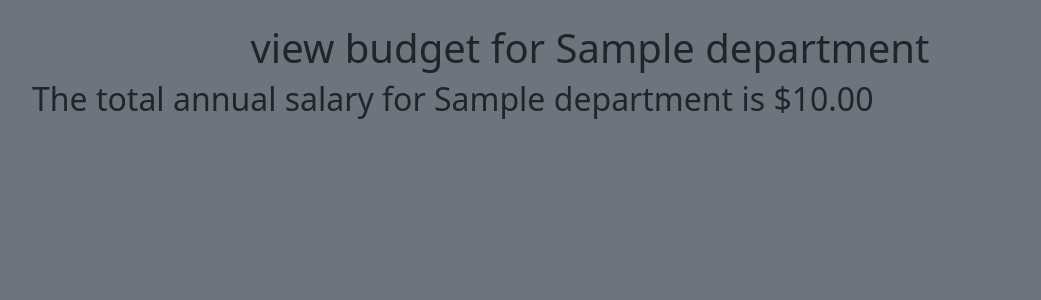
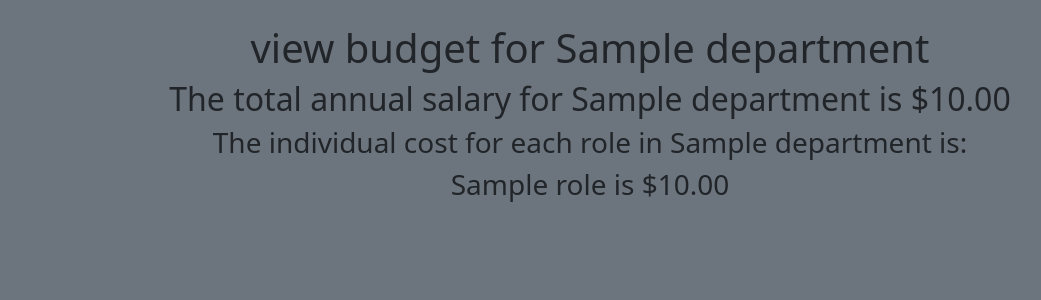
Before and after one commit to Codeyg12/Employee_Management, a Django app: page /budget/1 in a window 1280 px wide. Shown: the part 56-356 px from the top of the page, without its empty margins (50-1091 px from the left). Run offline with Django 4.2, Linux system fonts and the light colour scheme; a user stored in the database is signed in; tables that the repository leaves empty hold one stand-in row (values such as "Sample post").

Commit message:
saving for later

```diff
--- a/webpage/templates/budget.html
+++ b/webpage/templates/budget.html
@@ -1,7 +1,19 @@
 {% extends 'base.html' %} {% block content %}
-{% if department %}
-<h1 class="text-center">view budget for {{department}}</h1>
-{% endif %}
-{% load my_filters %}
-<h2>The total annual salary for {{department}} is {{total | currency}}</h2>
+<div class="text-center">
+    {% if department %}
+    <h1>view budget for {{department}}</h1>
+    {% endif %}
+    {% load my_filters %}
+    <h2>The total annual salary for {{department}} is {{total | currency}}</h2>
+    <h3>The individual cost for each role in {{department}} is:</h3>
+    {% if roles %}
+    {% for role in roles %}
+    {% ifchanged role.title %}
+    <h3>{{role.title}} is {{role.salary | currency}}</h3>
+    {% else %}
+    <h3>{{role.title}} is {{role.salary|add:role.salary|add:role.salary | currency}}</h3>
+    {% endifchanged %}
+    {% endfor %}
+    {% endif %}
+</div>
 {% endblock %}
--- a/webpage/views.py
+++ b/webpage/views.py
@@ -184,11 +184,22 @@ def budget(request, pk):
     if request.user.is_authenticated:
         department = Department.objects.get(id=pk)
         employees = Employee.objects.filter(employee_department=department)
+        all_roles = Role.objects.filter(role_department=department)
+        print(f'ALL {all_roles}')
+        roles = []
+        # for role in all_roles:
+        #     single_role = {'title': role.title, 'salary': role.salary}
+        #     print(single_role)
+        #     roles.append(single_role)
+
         total = 0
         for employee in employees:
+            roles.append(employee.employee_role)
             total += employee.employee_role.salary
-        print(total)
-        return render(request, 'budget.html', {'department': department, 'total': total})
+        for role in roles:
+            print(role, role.salary)
+        print(roles)
+        return render(request, 'budget.html', {'department': department, 'total': total, 'roles': roles})
     else:
         messages.error(request, 'You must be logged in')
         return redirect('home')
```
Also changed, not shown: README.md.
